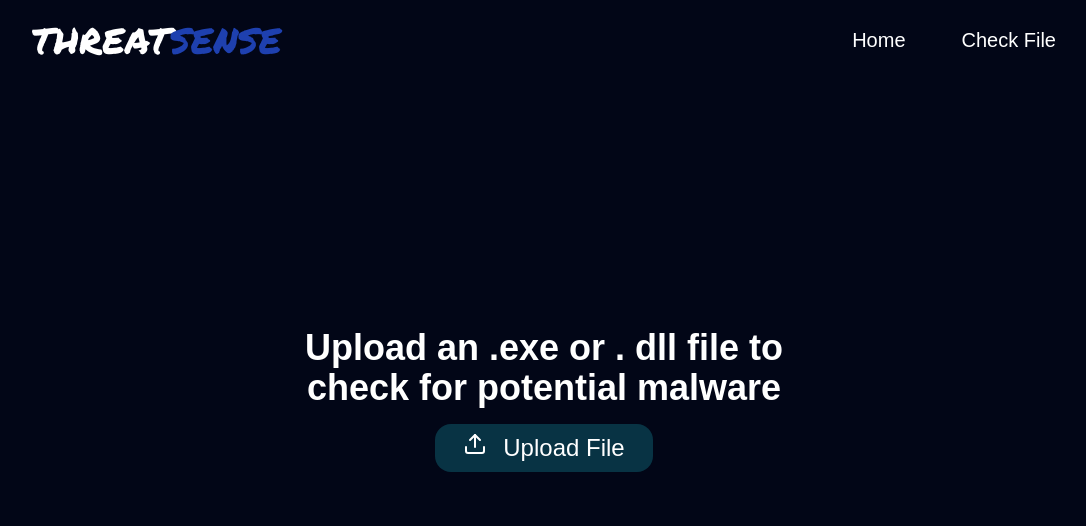
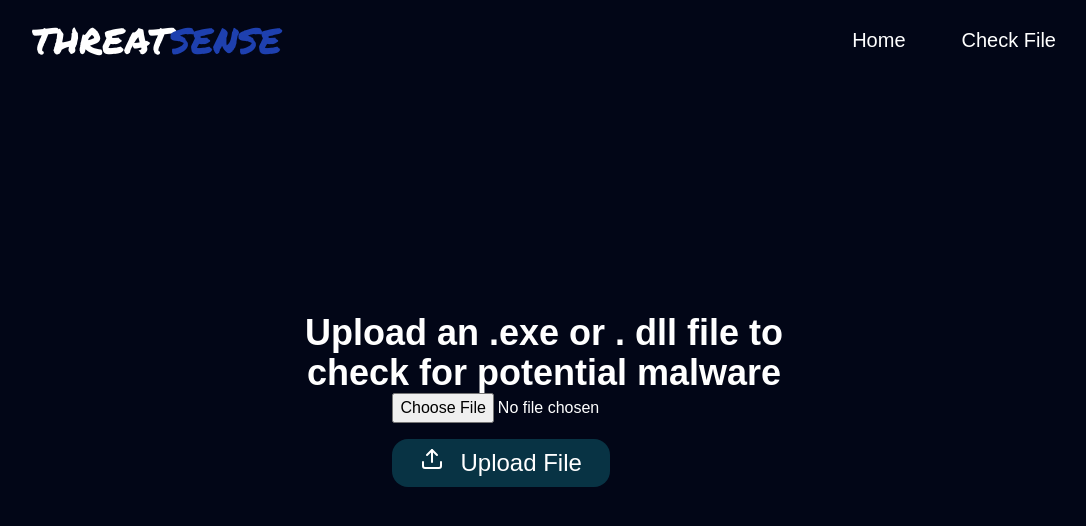
Before and after one commit to AllenKirby/ThreatSense, a React (Vite) app: page /checkfile in a window 1280 px wide. Shown: the top 526 px of the page, without its empty margins (96-1182 px from the left). Built offline with nearby package versions, Linux system fonts and the light colour scheme.

Commit message:
api added

```diff
--- a/package.json
+++ b/package.json
@@ -11,6 +11,7 @@
   },
   "dependencies": {
     "@supabase/supabase-js": "^2.42.7",
+    "axios": "^1.6.8",
     "dotenv": "^16.4.5",
     "prop-types": "^15.8.1",
     "react": "^18.2.0",
--- a/src/components/checkfile.jsx
+++ b/src/components/checkfile.jsx
@@ -1,20 +1,48 @@
 import { FiUpload } from 'react-icons/fi'
+import {useState} from 'react'
+import axios from 'axios';
+const Testnetwork = () => {
+  const [selectedFile, setSelectedFile] = useState(null);
 
-const Testnetwork = () => {
+  const handleFileChange = (event) => {
+    setSelectedFile(event.target.files[0]);
+  };
 
   const uploadFile = () =>{
     let input = document.createElement('input');
     input.type = 'file';
     input.accept = '.exe, .dll';
+    // input.addEventListener('change', handleFileChange)
     input.click();
   }
+
+  const handleSubmit = async (event) => {
+    event.preventDefault();
+
+    const formData = new FormData();
+    formData.append('file', selectedFile);
+
+    try {
+        const response = await axios.post('https://maldetectionml01.pythonanywhere.com/extract', formData, {
+            headers: {
+                'Content-Type': 'multipart/form-data'
+            }
+        });
+        console.log(response.data);
+    } catch (error) {
+        console.error(error);
+    }
+  };
 
   return (
     <section className="w-full h-4/5 flex items-center justify-center">
       <div className="w-auto h-auto text-center p-7">
         <p className="text-4xl font-semibold">Upload an .exe or . dll file to <br /> check for potential malware</p>
         <div className='w-full flex items-center justify-center'>
-          <button onClick={uploadFile} className="text-2xl px-7 py-2 rounded-2xl bg-cyan-950 mt-4 hover:bg-white hover:text-slate-900 hover:scale-125 transition-all duration-150 flex"><FiUpload color='white' className='mr-4'/> Upload File</button>
+          <form onSubmit={handleSubmit}>
+            <input type="file" accept=".exe,.dll" onChange={handleFileChange} />
+            <button type='submit' className="text-2xl px-7 py-2 rounded-2xl bg-cyan-950 mt-4 hover:bg-white hover:text-slate-900 hover:scale-125 transition-all duration-150 flex"><FiUpload color='white' className='mr-4'/> Upload File</button>
+          </form>
         </div>
       </div>
     </section>
```
Also changed, not shown: 1 other file (tests, documents, lock files or other folders).
